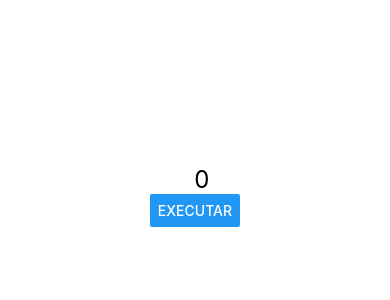
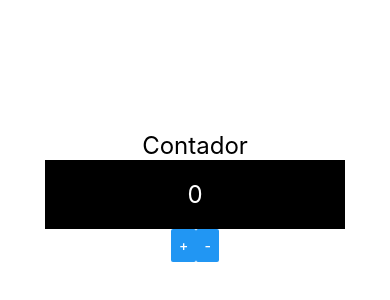
Before and after one commit to immerfallen/CursoReactNative, a React Native app: screen / in a window 390 px wide. Shown: the part 226-526 px from the top of the page. Built offline with nearby package versions, Linux system fonts and the light colour scheme.

Commit message:
Criado contador utilizando varios componentes

```diff
--- a/src/App.js
+++ b/src/App.js
@@ -1,7 +1,7 @@
 import React from 'react'
 import {View, Text, StyleSheet} from 'react-native'
-import Contador from './components/Contador'
-import Pai from './components/indireta/Pai'
+
+import ContadorV2 from './components/contador/ContadorV2'
 
 // import Primeiro from './components/Primeiro'
 // import X, {Comp1, Comp2 } from './components/MultiComponents' //Esse X é o componente oficial (default) exportado de MultiComponents
@@ -23,7 +23,9 @@
         {/* <Principal principal="Cadastro de Produto" secundario="Entre com os dados para cadastrar o produto:"></Principal> Se quise envolver mais de uma propriedade dentro da mesma tag, eles tem que estar envolvidos e uma View */}
         {/* <Botao></Botao> */}
         {/* <Contador inicial={3} passo={4}></Contador> */}
-        <Pai/>
+        {/* <Pai/> */}
+        <ContadorV2 />
+
 
     </View>
 
--- /dev/null
+++ b/src/components/contador/ContadorBotoes.js
@@ -0,0 +1,19 @@
+import React from 'react'
+import {Button, View, StyleSheet} from 'react-native'
+
+export default props => {
+    return (
+
+        <View style={style.Botoes}>
+            <Button title="+" onPress={props.inc}/>
+            <Button title="-" onPress={props.dec}/>
+        </View>
+    )
+}
+
+const style = StyleSheet.create({
+    Botoes: {
+       flexDirection: "row",
+
+    }
+})
--- /dev/null
+++ b/src/components/contador/ContadorDisplay.js
@@ -0,0 +1,24 @@
+import React from 'react'
+import {View, Text, StyleSheet} from 'react-native'
+import Estilo from '../estilo'
+export default props => {
+    return (
+
+        <View style={style.Display}>
+            <Text style={[Estilo.txtG, style.DisplayText]}>
+                {props.num}
+            </Text>
+        </View>
+    )
+}
+
+const style = StyleSheet.create({
+    Display: {
+        backgroundColor: '#000',
+        padding: 20,
+        width: 300,
+    },
+    DisplayText: {
+        color: '#FFF'
+    }
+})
--- /dev/null
+++ b/src/components/contador/ContadorV2.js
@@ -0,0 +1,25 @@
+import React, {useState} from 'react'
+import {View, Text} from 'react-native'
+import Estilo from '../estilo'
+import ContadorDisplay from './ContadorDisplay'
+import ContadorBotoes from './ContadorBotoes'
+
+export default () => {
+
+    const [num, setNum] = useState(0)
+
+    const inc = () => setNum(num+1)
+    const dec = () => setNum(num-1)
+    return (
+        <>
+
+            <Text style={Estilo.txtG}>
+                Contador
+            </Text>
+            <ContadorDisplay num = {num} />
+            <ContadorBotoes inc={inc} dec={dec}/>
+
+        </>
+
+    )
+}
```
